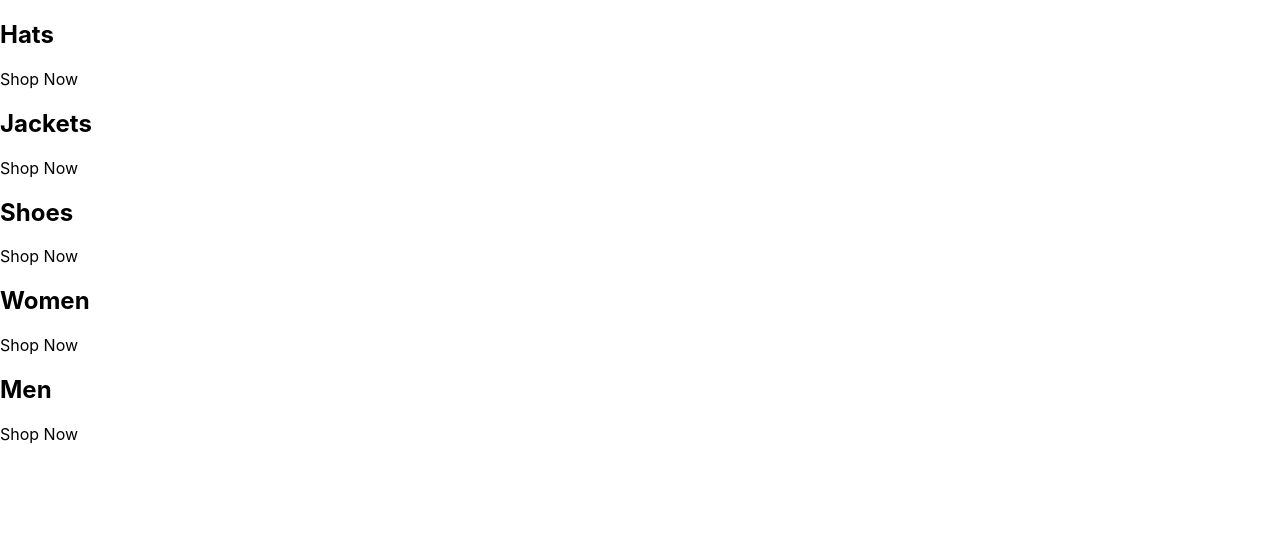
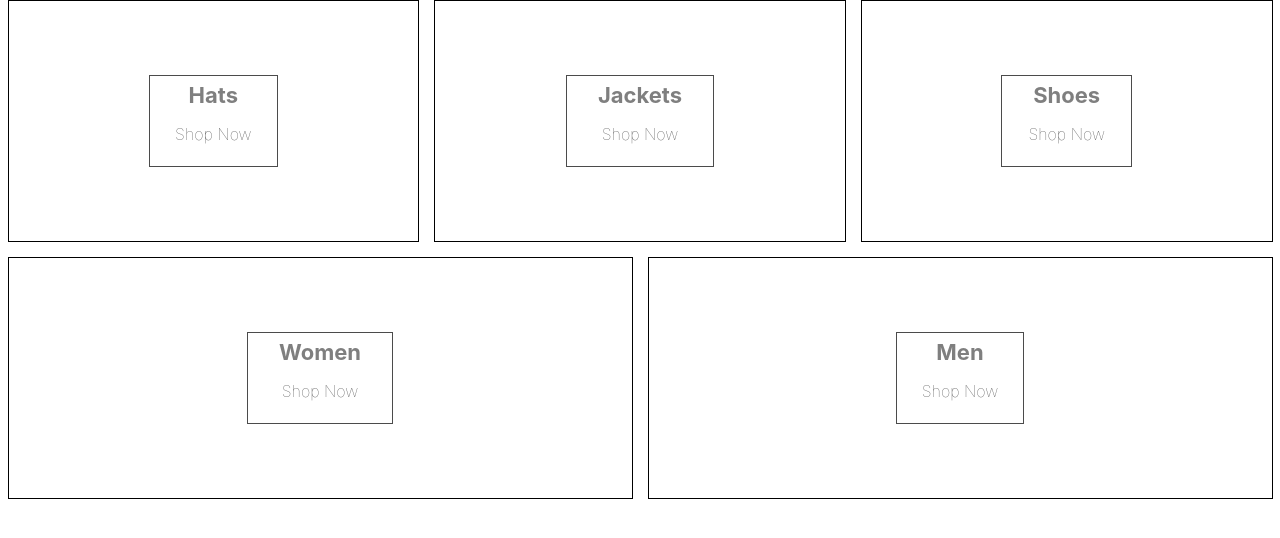
Before and after one commit to jose-lages/sho, a React (Create React App) app: page / in a window 1280 px wide. Shown: the top 538 px of the page. Built offline with nearby package versions, Linux system fonts and the light colour scheme.

Commit message:
updated sass css

```diff
--- a/package.json
+++ b/package.json
@@ -9,6 +9,7 @@
     "react": "^18.2.0",
     "react-dom": "^18.2.0",
     "react-scripts": "5.0.1",
+    "sass": "^1.58.3",
     "web-vitals": "^2.1.4"
   },
   "scripts": {
--- a/src/App.js
+++ b/src/App.js
@@ -1,4 +1,5 @@
 import React from 'react';
+import './categories.styles.scss';
 
 const App = () => {
   const categories = [
@@ -25,8 +26,8 @@
   ];
   return (
     <div className="categories-container">
-      {categories.map(({ title }) => (
-        <div className="category-container">
+      {categories.map(({ title, id }) => (
+        <div className="category-container" key={id}>
           <div className="background-image" />
           <div className="category-body-container">
             <h2>{title}</h2>
--- /dev/null
+++ b/src/categories.styles.scss
@@ -0,0 +1,75 @@
+.categories-container {
+  width: 100%;
+  display: flex;
+  flex-wrap: wrap;
+  justify-content: space-between;
+}
+
+.category-container {
+  min-width: 30%;
+  height: 240px;
+  flex: 1 1 auto;
+  display: flex;
+  align-items: center;
+  justify-content: center;
+  border: 1px solid black;
+  margin: 0 7.5px 15px;
+  overflow: hidden;
+
+  &:hover {
+    cursor: pointer;
+
+    & .background-image {
+      transform: scale(1.1);
+      transition: transform 6s cubic-bezier(0.25, 0.45, 0.45, 0.95);
+    }
+
+    & .category-body-container {
+      opacity: 0.9;
+    }
+  }
+
+  &.large {
+    height: 380px;
+  }
+
+  &:first-child {
+    margin-right: 7.5px;
+  }
+
+  &:last-child {
+    margin-left: 7.5px;
+  }
+
+  .background-image {
+    width: 100%;
+    height: 100%;
+    background-size: cover;
+    background-position: center;
+  }
+
+  .category-body-container {
+    height: 90px;
+    padding: 0 25px;
+    display: flex;
+    flex-direction: column;
+    align-items: center;
+    justify-content: center;
+    border: 1px solid black;
+    background-color: white;
+    opacity: 0.7;
+    position: absolute;
+
+    h2 {
+      font-weight: bold;
+      margin: 0 6px 0;
+      font-size: 22px;
+      color: #4a4a4a;
+    }
+
+    p {
+      font-weight: lighter;
+      font-size: 16px;
+    }
+  }
+}
```
Also changed, not shown: 1 other file (tests, documents, lock files or other folders).
